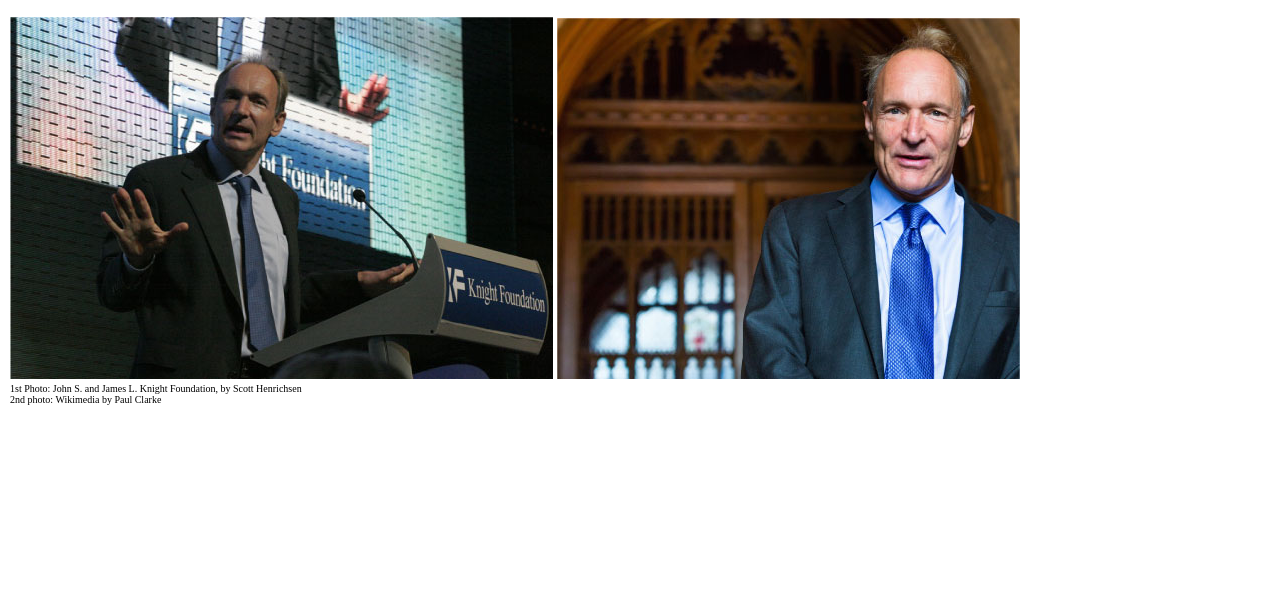
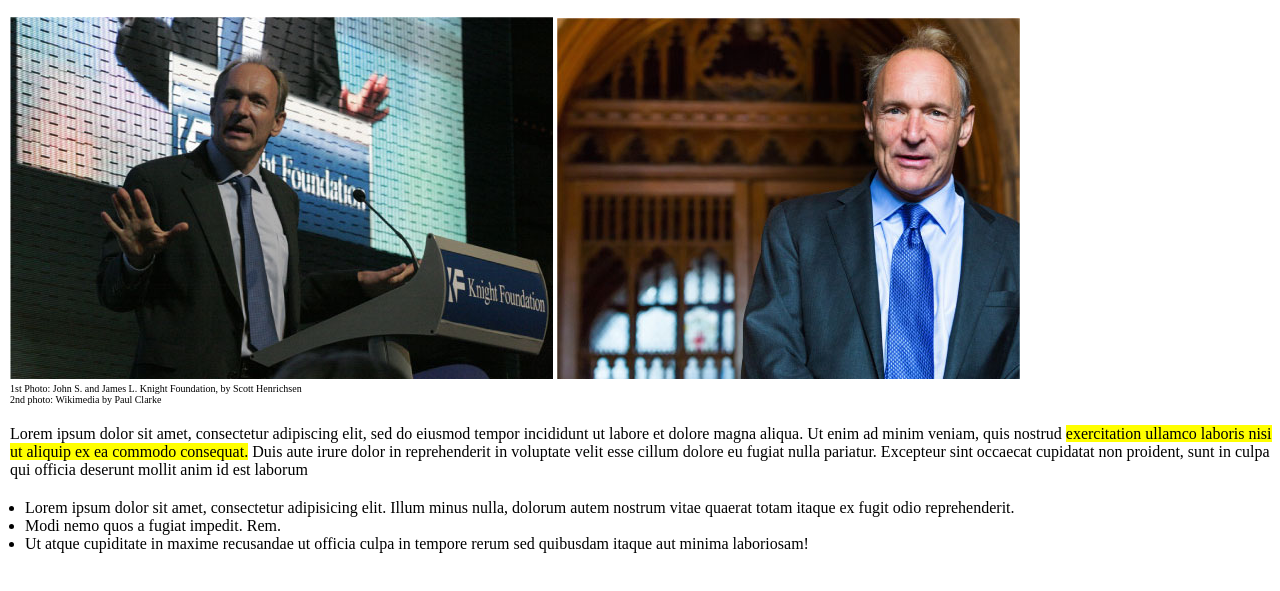
Before and after one commit to salvomc/html-css-booleaner, a plain HTML site: page index.html in a window 1280 px wide. Shown: the part 189-780 px from the top of the page. Drawn offline with Linux system fonts and the light colour scheme.

Commit message:
first paragraph and list done

```diff
--- a/css/style.css
+++ b/css/style.css
@@ -34,6 +34,7 @@ h1{
 
     font-size: 10px;
     margin-left: 10px;
+    margin-bottom: 20px;
 }
 
 #writtenby{
@@ -57,3 +58,17 @@ h1{
 #photos{
     margin-left: 10px;
 }
+
+.highlight{
+    background-color: yellow;
+}
+
+#firstp{
+    margin-left: 10px;
+    margin-bottom: 20px;
+}
+
+#list{
+    margin-left: 25px;
+    margin-bottom: 20px;
+}
--- a/index.html
+++ b/index.html
@@ -33,6 +33,16 @@
                 <p>2nd photo: Wikimedia by Paul Clarke</p>
             </div>
             <!-- fine immagini e captions -->
+            <!-- primo paragrafo -->
+            <p id="firstp">Lorem ipsum dolor sit amet, consectetur adipiscing elit, sed do eiusmod tempor incididunt ut labore et dolore magna aliqua. Ut enim ad minim veniam, quis nostrud <span class="highlight"> exercitation ullamco laboris nisi ut aliquip ex ea commodo consequat.</span> Duis aute irure dolor in reprehenderit in voluptate velit esse cillum dolore eu fugiat nulla pariatur. Excepteur sint occaecat cupidatat non proident, sunt in culpa qui officia deserunt mollit anim id est laborum</p>
+            <!-- fine primo paragrafo -->
+            <!-- lista-->
+            <ul id="list">
+                <li>Lorem ipsum dolor sit amet, consectetur adipisicing elit. Illum minus nulla, dolorum autem nostrum vitae quaerat totam itaque ex fugit odio reprehenderit.</li>
+                <li> Modi nemo quos a fugiat impedit. Rem. </li>
+                <li>Ut atque cupiditate in maxime recusandae ut officia culpa in tempore rerum sed quibusdam itaque aut minima laboriosam!</li>
+            </ul>
+            <!-- fine lista -->
         </main>
     </body>
 </html>
```
